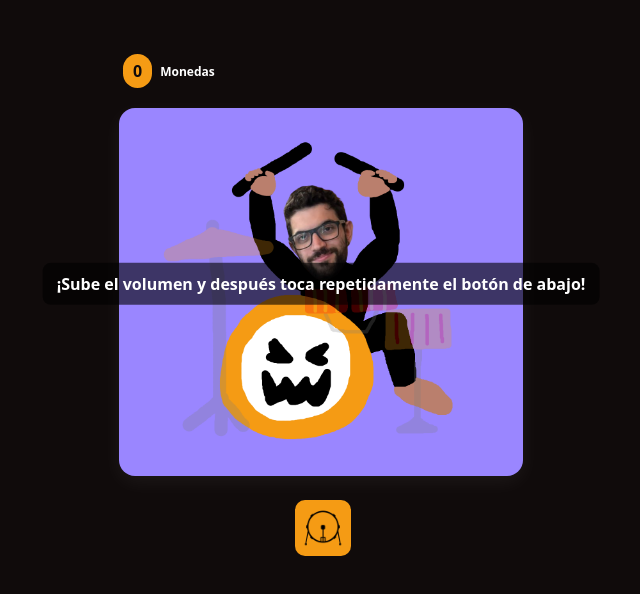
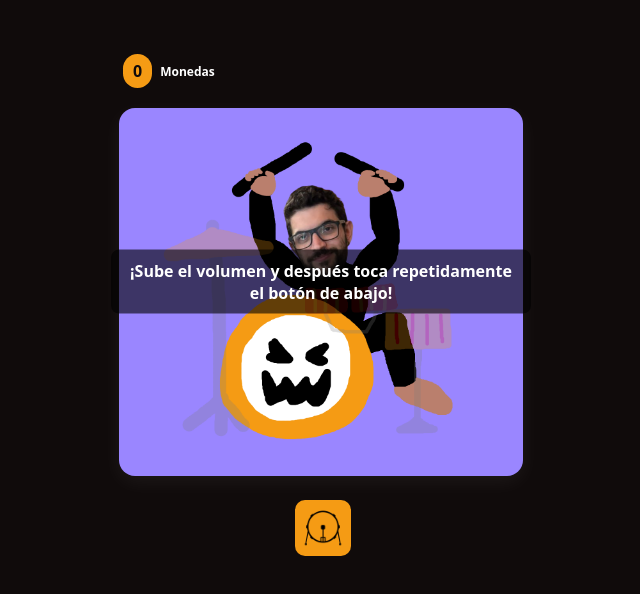
Before and after one commit to daniprec/Halloween-Rock, a website with bundled scripts: page index.html in a window 1280 px wide. Shown: the whole page, without its empty margins (319-959 px from the left). Built offline with nearby package versions, Linux system fonts and the light colour scheme; files whose address does not match are found by name.

Commit message:
deploy: 3591942c2382a178bc96ccc677ded34161cc85d2

```diff
--- a/scripts/state.js
+++ b/scripts/state.js
@@ -21,11 +21,11 @@ export const SHOP_ITEMS = [
   { id: 'dante', kind: 'costume', name: 'Máscara de Dante', price: 40, face: 'y' },
   { id: 'vampire', kind: 'costume', name: 'Disfraz de Vampiro', price: 100, face: 'y', body: 'y' },
   { id: 'gnome', kind: 'costume', name: 'Disfraz de Mago', price: 300, face: 'y', body: 'y', armRight: 'y', armLeft: 'y', sample: 'public/audio/gnome.mp3' },
+  { id: 'cursed', kind: 'drum-skin', name: 'Bombo Maldito', price: 666, sample: 'public/audio/jumpscare.mp3', target: 'kick', image: 'public/images/drum_cursed.png', tap: 'public/images/drum_tap_cursed.png'},
+  { id: 'oiia', kind: 'drum-skin', name: 'OIIA (Bombo)', price: 1000, sample: 'public/audio/oiia.mp3', target: 'kick', image: 'public/images/drum_oiia.png', tap: 'public/images/drum_tap_oiia.gif'},
   { id: 'goomba', kind: 'drum-skin', name: 'Goomba (Tom)', price: 200, sample: 'public/audio/goomba.mp3', target: 'tom', image: 'public/images/tom_goomba.png', tap: 'public/images/tom_tap_goomba.png'},
+  { id: 'bombardino', kind: 'drum-skin', name: 'Bombardino (Plato)', price: 800, sample: 'public/audio/bombardino.mp3', target: 'cymbal', image: 'public/images/cymbal_bombardino.png', tap: 'public/images/cymbal_tap_bombardino.png'},
   { id: 'kolog', kind: 'drum-skin', name: 'Kolog (Caja)', price: 400, sample: 'public/audio/kolog.mp3', target: 'snare', image: 'public/images/snare_kolog.png', tap: 'public/images/snare_tap_kolog.png'},
-  { id: 'cursed', kind: 'drum-skin', name: 'Bombo Maldito', price: 666, sample: 'public/audio/jumpscare.mp3', target: 'kick', image: 'public/images/drum_cursed.png', tap: 'public/images/drum_tap_cursed.png'},
-  { id: 'bombardino', kind: 'drum-skin', name: 'Bombardino (Plato)', price: 800, sample: 'public/audio/bombardino.mp3', target: 'cymbal', image: 'public/images/cymbal_bombardino.png', tap: 'public/images/cymbal_tap_bombardino.png'},
-  { id: 'oiia', kind: 'drum-skin', name: 'OIIA (Bombo)', price: 1000, sample: 'public/audio/oiia.mp3', target: 'kick', image: 'public/images/drum_oiia.png', tap: 'public/images/drum_tap_oiia.gif'},
 ];
 
 export function loadState() {
--- a/scripts/ui.js
+++ b/scripts/ui.js
@@ -87,6 +87,20 @@ export function initializeUI() {
   } catch (e) {
     // non-fatal
     console.warn('preload images failed', e);
+  }
+
+  // Close the shop when user clicks the backdrop (outside the modal card)
+  try {
+    if (shopModal) {
+      shopModal.addEventListener('click', (e) => {
+        // If the click target is the backdrop itself (not a descendent like .modal-card), close.
+        if (e.target === shopModal) {
+          try { closeShopModal(); } catch (err) { console.warn('closeShopModal failed', err); }
+        }
+      });
+    }
+  } catch (e) {
+    console.warn('backdrop click handler setup failed', e);
   }
 }
 
--- a/styles/main.css
+++ b/styles/main.css
@@ -341,6 +341,9 @@ button {
   left: 50%;
   top: 36%;
   transform: translate(-50%, -50%);
+  width: 80vw;          /* <- 80% of the viewport width */
+  max-width: 420px;     /* <- optional cap to keep it from getting too wide on large screens */
+  box-sizing: border-box; /* include padding in the width calculation */
   background: rgba(0, 0, 0, 0.6);
   padding: 10px 14px;
   border-radius: 8px;
@@ -350,6 +353,8 @@ button {
   opacity: 0;
   transition: opacity 0.18s ease, transform 0.25s cubic-bezier(0.2, 0.9, 0.2, 1);
   z-index: 2000;
+  text-align: center;   /* nicer for wider blocks */
+  word-wrap: break-word;/* avoid overflow from long words */
 }
 
 .idle-hint.show {
```
